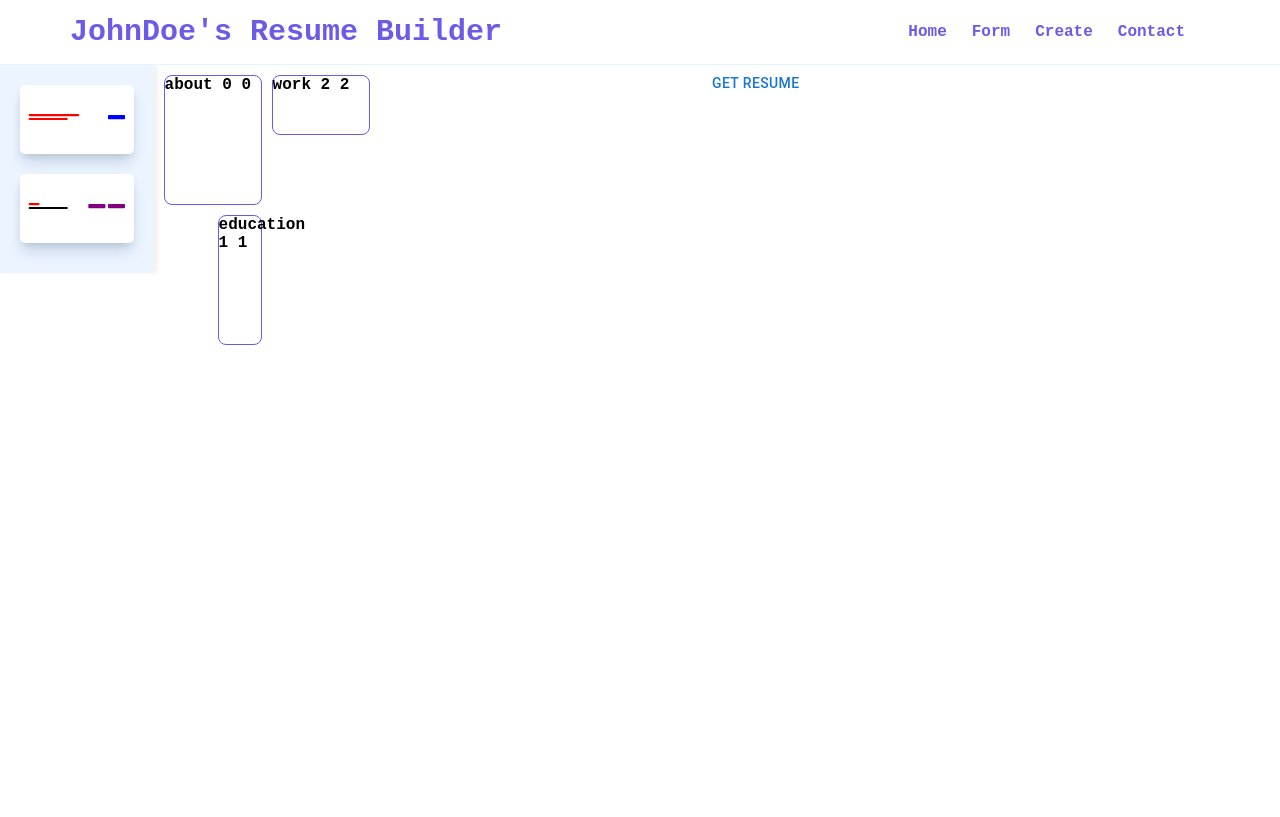
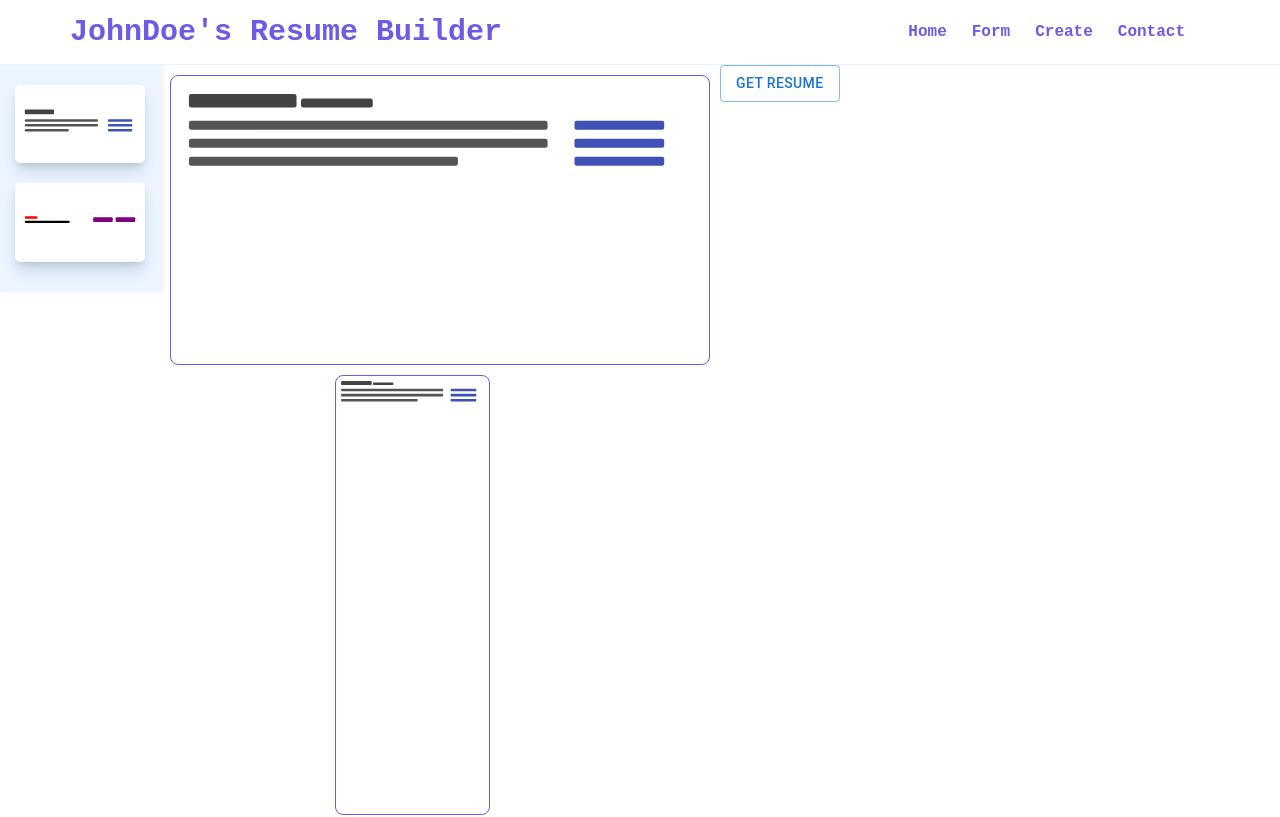
Before and after one commit to GourabPaul007/ResumeBuilder-Frontend, a React (Create React App) app: page /create in a window 1280 px wide. Shown: the top 817 px of the page. Built offline with nearby package versions, Linux system fonts and the light colour scheme.

Commit message:
backup pc - mid custom resume

```diff
--- /dev/null
+++ b/src/interfaces/GridItem.ts
@@ -0,0 +1,9 @@
+export interface GridItem {
+  name?: string;
+  i: string;
+  x: number;
+  y: number;
+  w: number;
+  h: number;
+  isResizable: boolean;
+}
--- a/src/pages/CreatePage.css
+++ b/src/pages/CreatePage.css
@@ -9,15 +9,16 @@
 }
 
 .leftMenu {
-  width: 12%;
+  width: 10%;
+  min-width: 160px;
   z-index: 1;
 }
 
 .middleGrid {
-  width: 43%;
+  width: 45%;
 }
 
 .rightForm {
-  width: 43%;
+  width: 45%;
   z-index: 1;
 }
--- a/src/pages/CreatePage.tsx
+++ b/src/pages/CreatePage.tsx
@@ -4,6 +4,7 @@ import { useEffect } from "react";
 import { Component } from "react";
 import ReactGridLayout from "react-grid-layout";
 import AppBarHeader from "../Components/AppBarHeader";
+import { GridItem } from "../interfaces/GridItem";
 import "./CreatePage.css";
 import LeftMenu from "./CreatePage/LeftMenu";
 import MiddleGrid from "./CreatePage/MiddleGrid";
@@ -12,24 +13,41 @@ import MiddleGrid from "./CreatePage/MiddleGrid";
 
 const CreatePage: React.FC = (props) => {
   // layout is an array of objects, see the demo for more complete usage
-  const [layout, setLayout] = React.useState([
-    { i: "about", x: 0, y: 0, w: 2, h: 2 },
-    { i: "education", x: 1, y: 1, w: 1, h: 2 },
-    { i: "work", x: 2, y: 2, w: 2, h: 1 },
+  const [layout, setLayout]: any = React.useState<GridItem[]>([
+    { i: "about", x: 0, y: 0, w: 10, h: 6, isResizable: false },
+    { i: "education", x: 3, y: 0, w: 3, h: 9, isResizable: true },
+    { i: "work", x: 3, y: 4, w: 4, h: 9, isResizable: true },
     // { i: "projects", x: 2, y: 0, w: 2, h: 2 },
     // { i: "others", x: 2, y: 2, w: 2, h: 2 },
     // { i: "skills", x: 2, y: 4, w: 2, h: 2 },
   ]);
 
+  // TODO: MAKE A COPY OF LAYOUT FOR STUFFS
+  const makeItemsArray = (layout: any) => {
+    const items: { name: string; x: number; y: number; w: number; h: number }[] = [];
+    layout.forEach((element: any) => {
+      items.push({
+        name: element.i.substring(0, element.i.indexOf(" ")),
+        x: element.x,
+        y: element.y,
+        w: element.w,
+        h: element.h,
+      });
+    });
+    console.log(items);
+    return items;
+  };
+
   function onLayoutChange(layout: any) {
-    // props.onLayoutChange(layout);
     setLayout(layout);
     console.log(layout);
   }
 
-  function addBlock(width: number = 1, height: number = 1) {
-    let itemName = `test${layout.length}`;
-    setLayout(layout.concat({ i: itemName, x: Infinity, y: Infinity, w: width, h: height }));
+  function addBlock(width: number = 1, height: number = 1, itemName: string) {
+    // let itemName = `test${layout.length}`;
+    setLayout(
+      layout.concat({ name: itemName, i: itemName, x: Infinity, y: Infinity, w: width, h: height, isResizable: false })
+    );
     // onLayoutChange(layout);
     console.log("pushed", layout);
   }
@@ -47,6 +65,7 @@ const CreatePage: React.FC = (props) => {
         </div>
         <div className="rightForm">
           <Button
+            variant="outlined"
             onClick={async (e) => {
               e.preventDefault();
               await fetch("http://localhost:5000/api/custom/custom-resume", {
@@ -54,7 +73,7 @@ const CreatePage: React.FC = (props) => {
                 headers: {
                   "Content-Type": "application/json", //This is required
                 },
-                body: JSON.stringify(layout),
+                body: JSON.stringify(makeItemsArray(layout)),
               })
                 .then((data) => {
                   console.log(data);
--- a/src/pages/CreatePage/LeftMenu.tsx
+++ b/src/pages/CreatePage/LeftMenu.tsx
@@ -1,7 +1,7 @@
 import { orange } from "@mui/material/colors";
 import { makeStyles } from "@mui/styles";
 import * as React from "react";
-import { About1, About2 } from "./icons/about";
+import { AboutIcon1, AboutIcon2 } from "./icons/aboutIcons";
 
 const useStyles = makeStyles((theme) => ({
   eachIcon: {
@@ -33,19 +33,28 @@ const useStyles = makeStyles((theme) => ({
 }));
 
 interface LeftMenuProps {
-  addBlock: (arg0: number, arg1: number) => void;
+  addBlock: (width: number, height: number, name: string) => void;
 }
 
-const LeftMenu: React.FC<LeftMenuProps> = ({ addBlock }) => {
+const LeftMenu: React.FC<LeftMenuProps> = (props) => {
   const styles = useStyles();
   return (
     <>
-      <div style={{ padding: 10, backgroundColor: "#ebf4ff", boxShadow: "4px 0px 4px 0px rgba(0, 0, 0, 0.05)" }}>
-        <div className={styles.eachIcon} onClick={() => addBlock(6, 4)}>
-          <About1 />
+      <div
+        style={{
+          paddingTop: 10,
+          paddingBottom: 10,
+          paddingLeft: 5,
+          paddingRight: 5,
+          backgroundColor: "#ebf4ff",
+          boxShadow: "4px 0px 4px 0px rgba(0, 0, 0, 0.05)",
+        }}
+      >
+        <div className={styles.eachIcon} onClick={() => props.addBlock(10, 6, "about1")}>
+          <AboutIcon1 />
         </div>
-        <div className={styles.eachIcon} onClick={() => addBlock(2, 2)}>
-          <About2 />
+        <div className={styles.eachIcon} onClick={() => props.addBlock(2, 2, "about2")}>
+          <AboutIcon2 />
         </div>
       </div>
     </>
--- a/src/pages/CreatePage/MiddleGrid.tsx
+++ b/src/pages/CreatePage/MiddleGrid.tsx
@@ -1,9 +1,11 @@
 import * as React from "react";
 import { v1 as uuidv1 } from "uuid";
-import { WidthProvider, Responsive, Layout, Layouts } from "react-grid-layout";
+import ReactGridLayout, { WidthProvider, Responsive, Layout, Layouts } from "react-grid-layout";
 
 // Required by react-grid-layout to function properly
 import "./MiddleGrid.css";
+import { AboutBlueprint1 } from "./blueprints/aboutBlueprints";
+import { GridItem } from "../../interfaces/GridItem";
 // import ResponsiveReactGridLayout from "react-grid-layout";
 const ResponsiveReactGridLayout = WidthProvider(Responsive);
 
@@ -15,16 +17,15 @@ interface MiddleGridProps {
 const MiddleGrid: React.FC<MiddleGridProps> = (props) => {
   return (
     <>
-      {/* <ResponsiveReactGridLayout className="layout" layout={layout} cols={5} rowHeight={60} width={900}> */}
-      <ResponsiveReactGridLayout
+      {/* <ReactGridLayout
+        className="layout"
         // onLayoutChange={props.onLayoutChange}
-        onResizeStop={props.onLayoutChange}
+        // onResizeStop={props.onLayoutChange}
         onDragStop={props.onLayoutChange}
-        onDrop={props.onLayoutChange}
-        className="layout"
+        layout={props.layout}
+        cols={10}
         rowHeight={60}
-        breakpoints={{ lg: 1200, md: 996, sm: 768, xs: 480, xxs: 0 }}
-        cols={{ lg: 10, md: 10, sm: 10, xs: 10, xxs: 10 }}
+        width={900}
       >
         {props.layout.map((item: any) => {
           return (
@@ -38,24 +39,32 @@ const MiddleGrid: React.FC<MiddleGridProps> = (props) => {
             </div>
           );
         })}
-        {/* <div className="blocks" key="about">
-          about
-        </div>
-        <div className="blocks" key="education">
-          education
-        </div>
-        <div className="blocks" key="work">
-          work
-        </div>
-        <div className="blocks" key="projects">
-          projects
-        </div>
-        <div className="blocks" key="others">
-          others
-        </div>
-        <div className="blocks" key="skills">
-          skills
-        </div> */}
+      </ReactGridLayout> */}
+      <ResponsiveReactGridLayout
+        // onLayoutChange={props.onLayoutChange}
+        onResizeStop={props.onLayoutChange}
+        onDragStop={props.onLayoutChange}
+        // onDrop={props.onLayoutChange}
+        className="layout"
+        rowHeight={40}
+        breakpoints={{ lg: 1200, md: 996, sm: 768, xs: 480, xxs: 0 }}
+        cols={{ lg: 10, md: 10, sm: 10, xs: 10, xxs: 10 }}
+      >
+        {props.layout.map((item: GridItem) => {
+          return (
+            <div
+              className="blocks"
+              data-grid={item}
+              key={item.i + uuidv1}
+              style={{ cursor: "grab", border: "1px solid #6b5be6", borderRadius: 8, backgroundColor: "white" }}
+            >
+              <div>
+                <AboutBlueprint1 />
+              </div>
+              {/* {item.i.split(" ")[0] + " " + item.x + " " + item.y} */}
+            </div>
+          );
+        })}
       </ResponsiveReactGridLayout>
     </>
   );
--- /dev/null
+++ b/src/pages/CreatePage/blueprints/aboutBlueprints.tsx
@@ -0,0 +1,35 @@
+import React from "react";
+// var(--solid)
+// var(--solid-900)
+// var(--main-500)
+export const AboutBlueprint1: React.FC = () => {
+  return (
+    <svg fill="none" viewBox="0 0 600 150">
+      {/* <path fill="none" d="M0 0h266v150H0z" /> */}
+      {/* the name */}
+      <rect x={20} y={20} width={120} height={15} rx={2.5} fill="#434343" />
+      {/* the title */}
+      <rect x={145} y={25} width={80} height={10} rx={2.5} fill="#434343" />
+      {/* body rows */}
+      <rect x={20} y={50} width={400} height={10} rx={2.5} fill="#545454" />
+      <rect x={20} y={70} width={400} height={10} rx={2.5} fill="#545454" />
+      <rect x={20} y={90} width={300} height={10} rx={2.5} fill="#545454" />
+      {/* contact info */}
+      <rect x={450} y={50} width={100} height={10} rx={2} fill="#3f51b5" />
+      <rect x={450} y={70} width={100} height={10} rx={2} fill="#3f51b5" />
+      <rect x={450} y={90} width={100} height={10} rx={2} fill="#3f51b5" />
+    </svg>
+  );
+};
+
+export const AboutBlueprint2: React.FC = () => {
+  return (
+    <svg fill="none" viewBox="0 0 266 150">
+      <path fill="none" d="M0 0h266v150H0z" />
+      <rect x={20} y={68} width={26} height={5} rx={2.5} fill="red" />
+      <rect x={20} y={77} width={92} height={5} rx={2.5} fill="black" />
+      <rect x={206} y={70} width={40} height={10} rx={2} fill="purple" />
+      <rect x={160} y={70} width={40} height={10} rx={2} fill="purple" />
+    </svg>
+  );
+};
--- a/src/pages/CreatePage/icons/about.tsx
+++ /dev/null
@@ -1,26 +0,0 @@
-import React from "react";
-// var(--solid)
-// var(--solid-900)
-// var(--main-500)
-export const About1: React.FC = () => {
-  return (
-    <svg fill="none" viewBox="0 0 266 150">
-      <path fill="none" d="M0 0h266v150H0z" />
-      <rect x={20} y={68} width={119} height={5} rx={2.5} fill="red" />
-      <rect x={20} y={77} width={92} height={5} rx={2.5} fill="red" />
-      <rect x={206} y={70} width={40} height={10} rx={2} fill="blue" />
-    </svg>
-  );
-};
-
-export const About2 = () => {
-  return (
-    <svg fill="none" viewBox="0 0 266 150">
-      <path fill="none" d="M0 0h266v150H0z" />
-      <rect x={20} y={68} width={26} height={5} rx={2.5} fill="red" />
-      <rect x={20} y={77} width={92} height={5} rx={2.5} fill="black" />
-      <rect x={206} y={70} width={40} height={10} rx={2} fill="purple" />
-      <rect x={160} y={70} width={40} height={10} rx={2} fill="purple" />
-    </svg>
-  );
-};
--- /dev/null
+++ b/src/pages/CreatePage/icons/aboutIcons.tsx
@@ -0,0 +1,30 @@
+import React from "react";
+// var(--solid)
+// var(--solid-900)
+// var(--main-500)
+export const AboutIcon1: React.FC = () => {
+  return (
+    <svg fill="none" viewBox="0 0 266 150">
+      {/* <path fill="none" d="M0 0h266v150H0z" /> */}
+      <rect x={20} y={50} width={60} height={10} rx={2.5} fill="#434343" />
+      <rect x={20} y={70} width={150} height={5} rx={2.5} fill="#545454" />
+      <rect x={20} y={80} width={150} height={5} rx={2.5} fill="#545454" />
+      <rect x={20} y={90} width={90} height={5} rx={2.5} fill="#545454" />
+      <rect x={190} y={70} width={50} height={5} rx={2} fill="#3f51b5" />
+      <rect x={190} y={80} width={50} height={5} rx={2} fill="#3f51b5" />
+      <rect x={190} y={90} width={50} height={5} rx={2} fill="#3f51b5" />
+    </svg>
+  );
+};
+
+export const AboutIcon2: React.FC = () => {
+  return (
+    <svg fill="none" viewBox="0 0 266 150">
+      <path fill="none" d="M0 0h266v150H0z" />
+      <rect x={20} y={68} width={26} height={5} rx={2.5} fill="red" />
+      <rect x={20} y={77} width={92} height={5} rx={2.5} fill="black" />
+      <rect x={206} y={70} width={40} height={10} rx={2} fill="purple" />
+      <rect x={160} y={70} width={40} height={10} rx={2} fill="purple" />
+    </svg>
+  );
+};
```
